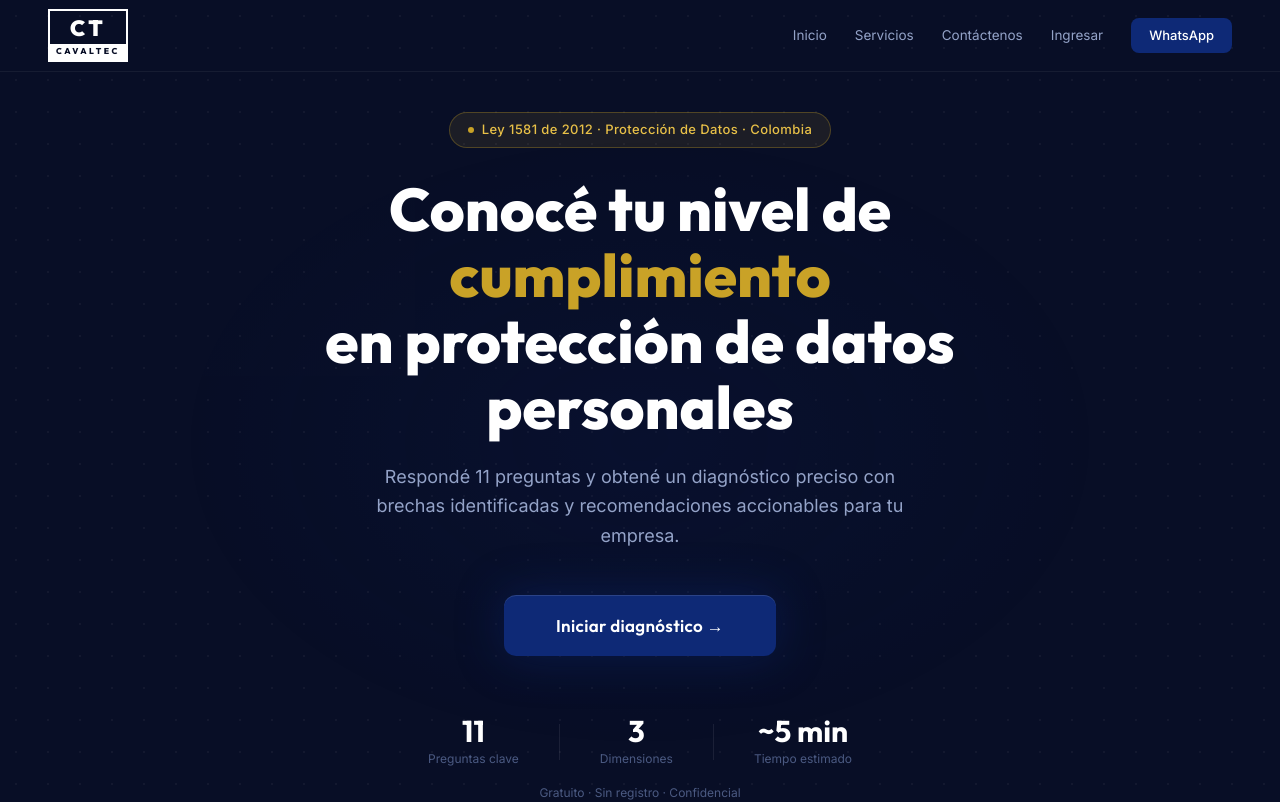
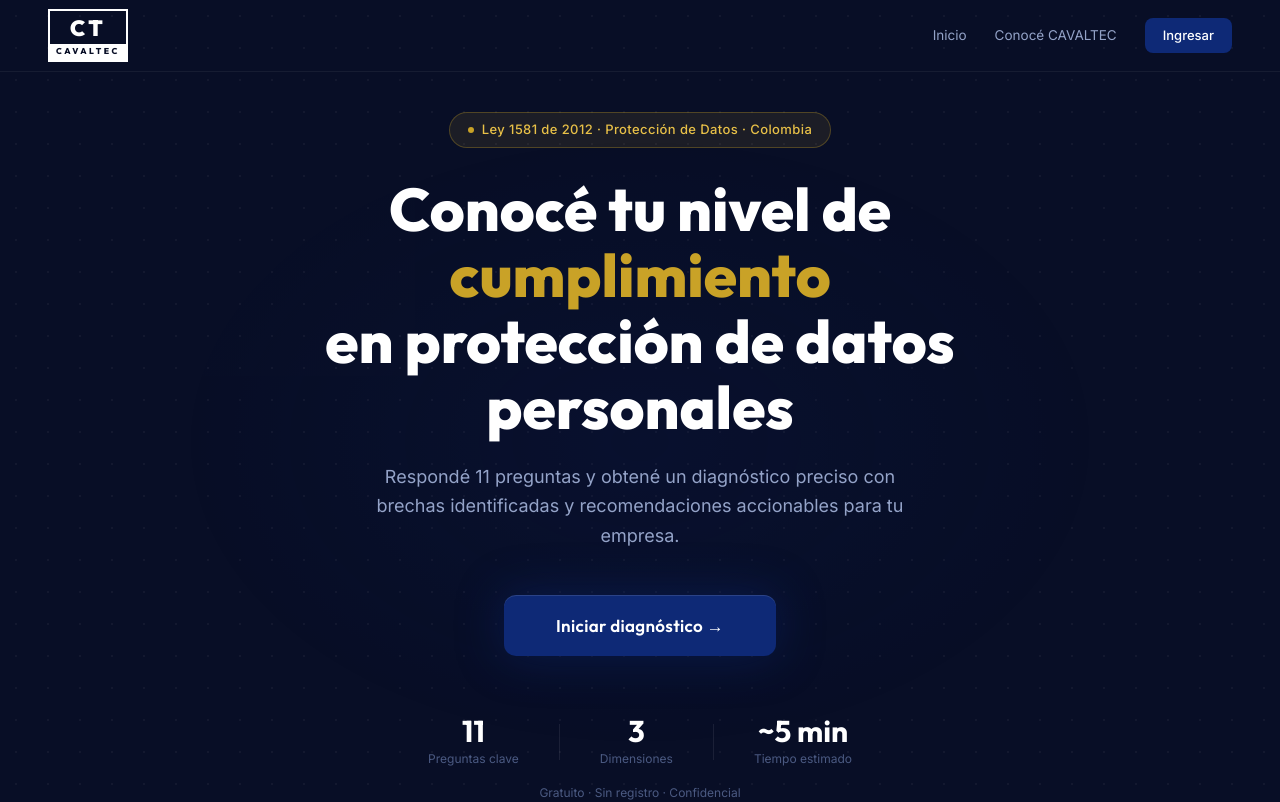
Before and after one commit to SalazarDukeImpactHub/cavaltechackathon, a Next.js app: page / in a window 1280 px wide. Shown: the top 802 px of the page. Built offline with nearby package versions, Linux system fonts and the light colour scheme.

Commit message:
feat(nav): simplificar nav del landing
- 'Servicios' → 'Conocé CAVALTEC' (link al sitio oficial cavaltec.com)
- Eliminados 'Contáctenos' y el botón 'WhatsApp'
- 'Ingresar' pasa a ser el botón azul destacado

```diff
--- a/src/app/page.tsx
+++ b/src/app/page.tsx
@@ -61,12 +61,20 @@ export default function Home() {
         <Logo />
         <div className="flex items-center gap-7">
           <Link href="#" className="text-[13.5px] text-muted transition hover:text-white max-sm:hidden">Inicio</Link>
-          <Link href="#" className="text-[13.5px] text-muted transition hover:text-white max-sm:hidden">Servicios</Link>
-          <Link href="#" className="text-[13.5px] text-muted transition hover:text-white max-sm:hidden">Contáctenos</Link>
-          <Link href="/login" className="text-[13.5px] text-muted transition hover:text-white">Ingresar</Link>
-          <div className="flex items-center gap-2 rounded-lg bg-primary px-[18px] py-2 text-[13px] font-medium text-white transition hover:bg-primary-hover">
-            WhatsApp
-          </div>
+          <a
+            href="https://www.cavaltec.com/"
+            target="_blank"
+            rel="noopener noreferrer"
+            className="text-[13.5px] text-muted transition hover:text-white max-sm:hidden"
+          >
+            Conocé CAVALTEC
+          </a>
+          <Link
+            href="/login"
+            className="rounded-lg bg-primary px-[18px] py-2 text-[13px] font-medium text-white transition hover:bg-primary-hover"
+          >
+            Ingresar
+          </Link>
         </div>
       </nav>
 
```
